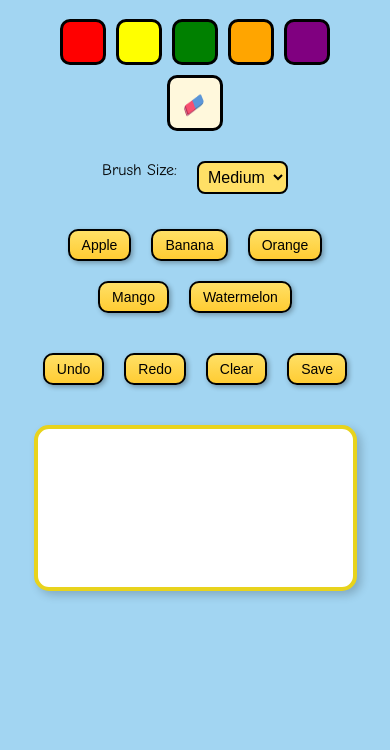
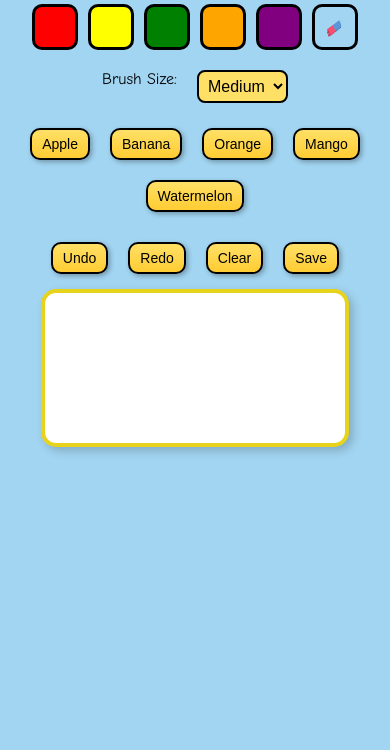
Before and after one commit to muhammedameen991/Color-Splash, a plain HTML site: page index.html in a window 390 px wide. Shown: the part 94-844 px from the top of the page. Drawn offline with Linux system fonts and the light colour scheme.

Commit message:
Update style.css

```diff
--- a/style.css
+++ b/style.css
@@ -1,40 +1,36 @@
-/* ======= Body & Heading ======= */
 body {
   font-family: 'Comic Sans MS', cursive, sans-serif;
   display: flex;
   flex-direction: column;
   align-items: center;
-  background: #a2d5f2; /* bright sky blue */
+  background: #a2d5f2;
   margin: 0;
-  padding: 20px;
+  padding: 10px;
 }
 
 h1 {
-  color: #ff6f61; /* bright coral */
+  color: #ff6f61;
   text-shadow: 2px 2px #fff;
   margin-bottom: 20px;
 }
 
-/* ======= Canvas ======= */
 canvas {
-  border: 4px solid #e8d31c; /* fun yellow border */
-  background: #ffffff; /* light cream */
+  border: 4px solid #e8d31c;
+  background: #ffffff;
   cursor: crosshair;
-  margin-top: 20px;
   border-radius: 15px;
   box-shadow: 4px 4px 10px rgba(0,0,0,0.2);
+  max-width: 100%;
 }
 
-/* ======= Containers ======= */
-.palette, .fruit-buttons, .actions, .brush-size, .stickers {
-  margin: 15px;
+.palette, .fruit-buttons, .actions, .brush-size {
+  margin: 10px;
   display: flex;
   flex-wrap: wrap;
   justify-content: center;
   gap: 10px;
 }
 
-/* ======= Color Buttons ======= */
 .color-btn {
   width: 50px;
   height: 50px;
@@ -44,10 +40,7 @@ canvas {
   display: flex;
   align-items: center;
   justify-content: center;
-  font-size: 14px;
-  color: #000;
   transition: transform 0.2s, box-shadow 0.2s;
-  background: #fff8dc; /* light cream for empty/default */
 }
 
 .color-btn:hover {
@@ -55,30 +48,11 @@ canvas {
   box-shadow: 2px 2px 6px rgba(0,0,0,0.3);
 }
 
-/* ======= Eraser Button ======= */
-#eraser {
-  border: 3px solid #000;
-  border-radius: 10px;
-  background: #fff8dc;
-  padding: 5px;
-  cursor: pointer;
-  transition: transform 0.2s, box-shadow 0.2s;
-  display: flex;
-  align-items: center;
-  justify-content: center;
-}
-
 #eraser img {
   width: 35px;
   height: 35px;
 }
 
-#eraser:hover {
-  transform: scale(1.2);
-  box-shadow: 2px 2px 6px rgba(0,0,0,0.3);
-}
-
-/* ======= Brush Size ======= */
 .brush-size label {
   font-size: 16px;
   margin-right: 10px;
@@ -90,10 +64,9 @@ canvas {
   border-radius: 8px;
   border: 2px solid #000;
   cursor: pointer;
-  background: #ffe066; /* fun yellow */
+  background: #ffe066;
 }
 
-/* ======= Fruit & Action Buttons ======= */
 .fruit-buttons button, .actions button {
   margin: 5px;
   padding: 8px 15px;
@@ -111,31 +84,8 @@ canvas {
   background: linear-gradient(to bottom, #ffcc33, #ffb347);
 }
 
-/* ======= Stickers (Optional) ======= */
-.stickers img {
-  width: 50px;
-  height: 50px;
-  margin: 5px;
-  cursor: grab;
-  transition: transform 0.2s;
+@media (max-width: 600px) {
+  .color-btn { width: 40px; height: 40px; }
+  #eraser img { width: 30px; height: 30px; }
+  .fruit-buttons button, .actions button { font-size: 14px; padding: 6px 10px; }
 }
-
-.stickers img:hover {
-  transform: scale(1.3);
-}
-
-/* ======= Responsive ======= */
-@media (max-width: 600px) {
-  canvas {
-    width: 90%;
-    height: auto;
-  }
-  .color-btn, #eraser img {
-    width: 40px;
-    height: 40px;
-  }
-  .fruit-buttons button, .actions button {
-    font-size: 14px;
-    padding: 6px 12px;
-  }
-}
```
